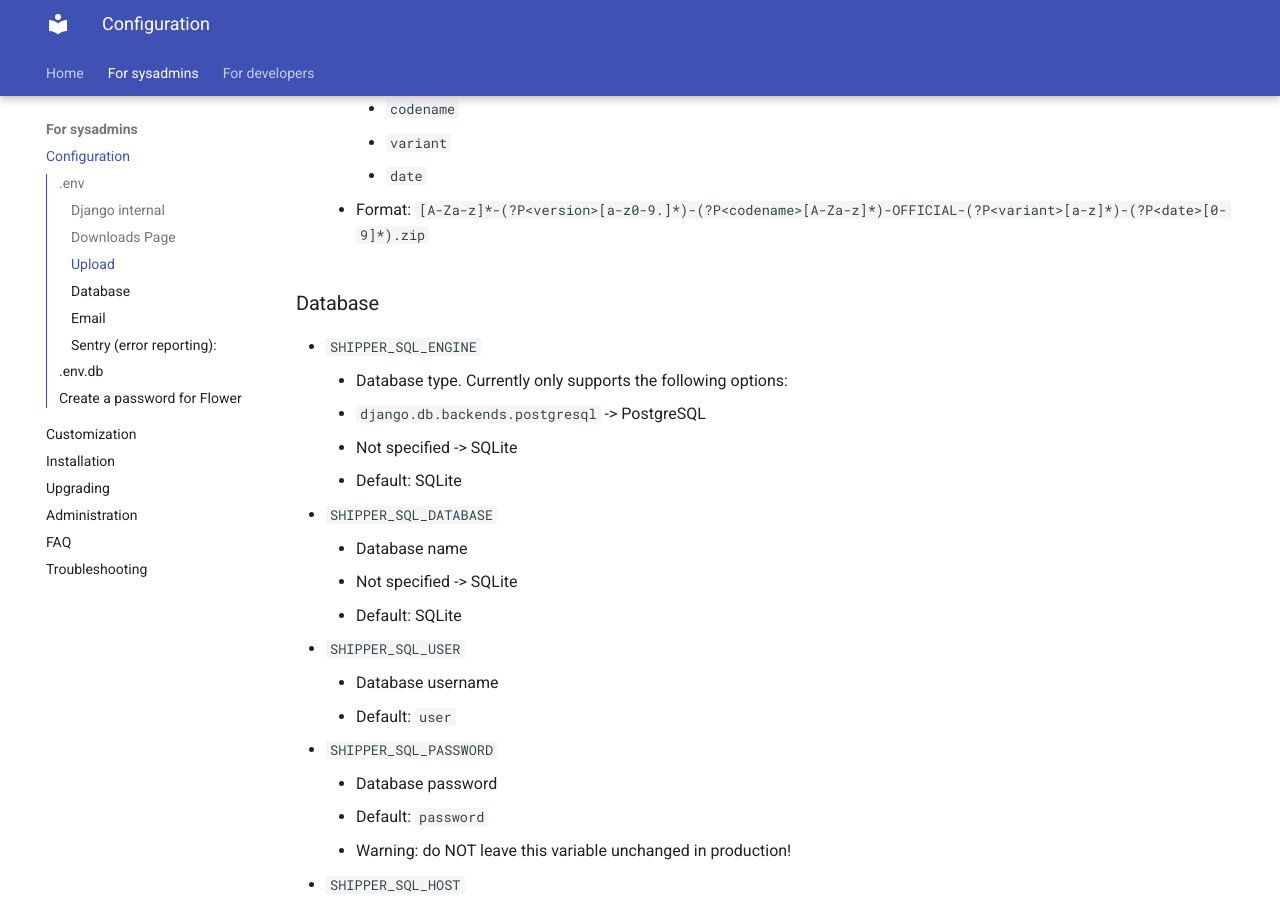
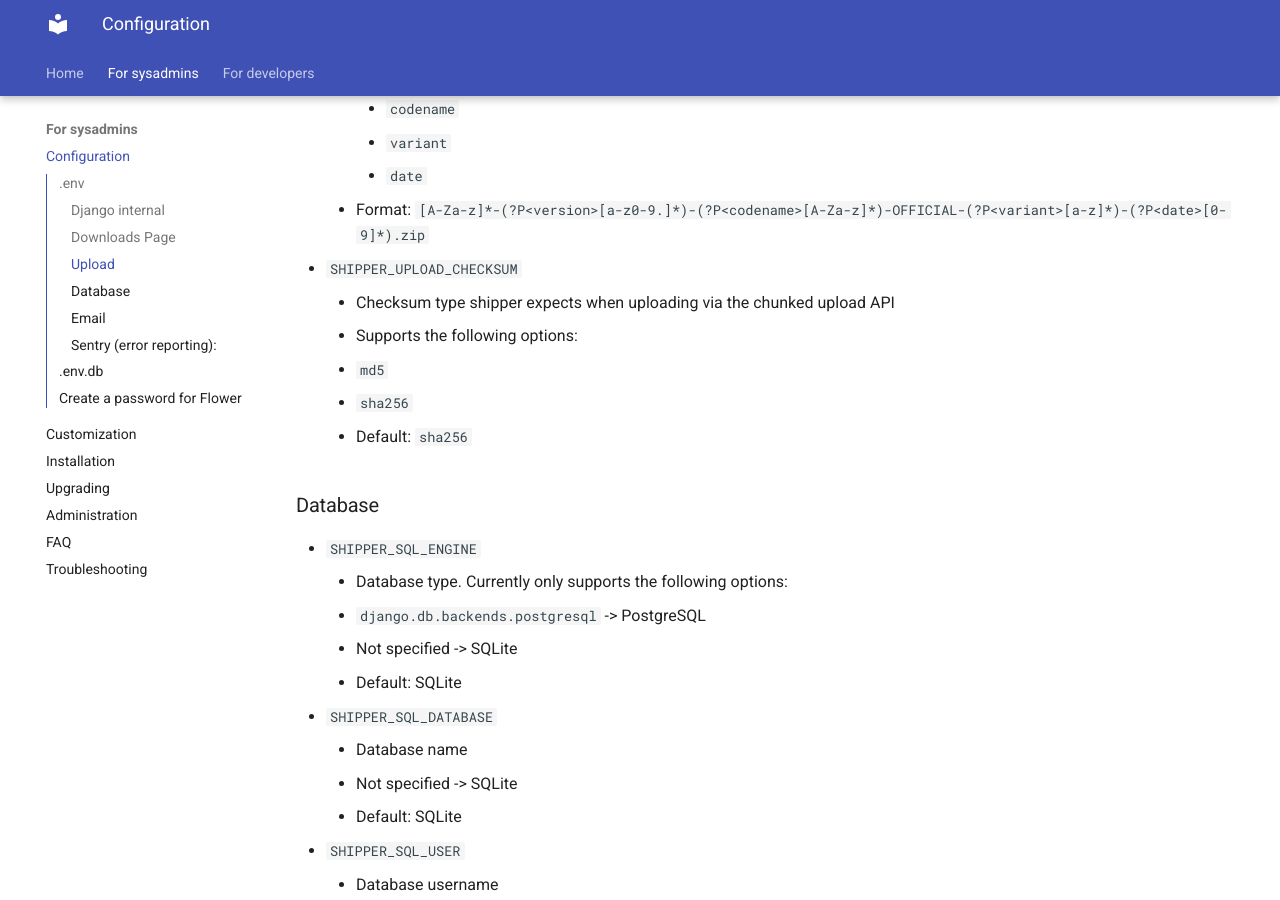
Before and after one commit to shipperstack/shipper, an MkDocs documentation site: the page built from docs/docs/sysadmin/Configuration.md, in a window 1280 px wide and 900 px high, scrolled down 2205 px. Built offline with MkDocs 1.6.1 and Material for MkDocs 9.7.7, drawn with Linux system fonts in a browser that asks for light colours; the version menu is left out.

Commit message:
docs: update procedure to 1.15.x

```diff
--- a/docs/docs/sysadmin/Configuration.md
+++ b/docs/docs/sysadmin/Configuration.md
@@ -65,6 +65,12 @@ Copy the `.env.example` file and set the values:
         - `variant`
         - `date`
     - Format: `[A-Za-z]*-(?P<version>[a-z0-9.]*)-(?P<codename>[A-Za-z]*)-OFFICIAL-(?P<variant>[a-z]*)-(?P<date>[0-9]*).zip`
+  - `SHIPPER_UPLOAD_CHECKSUM`
+    - Checksum type shipper expects when uploading via the chunked upload API
+    - Supports the following options:
+      - `md5`
+      - `sha256`
+    - Default: `sha256`
 
 ### Database
   - `SHIPPER_SQL_ENGINE`
```
Also changed, not shown: docs/docs/sysadmin/Upgrading.md (+6 -0 lines).
